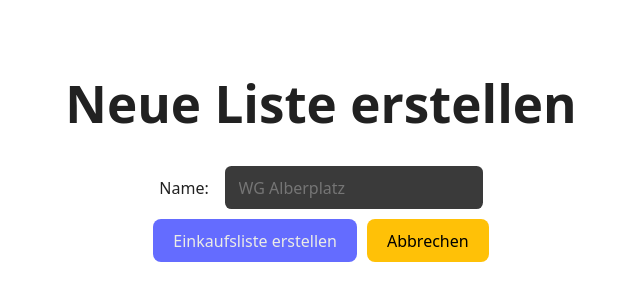
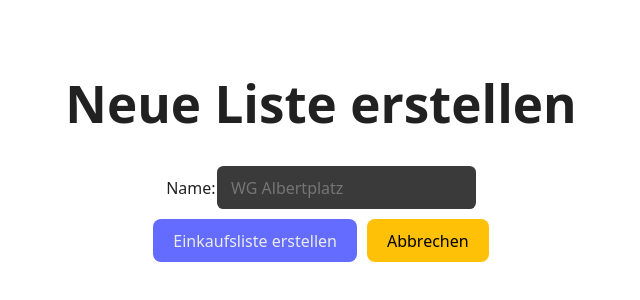
Before and after one commit to Pierro-e/HTWD-SE-shareshop_4B, a Vue app in the folder src/frontend/shareshop_4b/: page /neueliste in a window 1280 px wide. Shown: the part 246-546 px from the top of the page, without its empty margins (319-959 px from the left). Built offline with nearby package versions, Linux system fonts and the light colour scheme.

Commit message:
Formulare besser zentriert

```diff
--- a/src/frontend/shareshop_4b/src/components/CreateAccount.vue
+++ b/src/frontend/shareshop_4b/src/components/CreateAccount.vue
@@ -128,7 +128,7 @@ form {
 }
 
 form label {
-  width: 70px;
+  width: 60px;
 }
 
 button.button-submit {
--- a/src/frontend/shareshop_4b/src/components/NewListForm.vue
+++ b/src/frontend/shareshop_4b/src/components/NewListForm.vue
@@ -7,7 +7,7 @@
           v-model="name"
           type="text"
           id="list_name"
-          placeholder="WG Alberplatz"
+          placeholder="WG Albertplatz"
           required
         />
       </div>
@@ -70,7 +70,7 @@ export default {
 <style scoped>
 
   form label {
-    width: 50px;
+    width: 35px;
   }
 
 </style>
--- a/src/frontend/shareshop_4b/src/components/UserSettings.vue
+++ b/src/frontend/shareshop_4b/src/components/UserSettings.vue
@@ -148,6 +148,10 @@ export default {
 
 
 <style scoped>
+form label {
+  width: 101px;
+}
+
 .success {
   color: green;
 }
--- a/src/frontend/shareshop_4b/src/style.css
+++ b/src/frontend/shareshop_4b/src/style.css
@@ -137,7 +137,6 @@ form div {
 }
 
 form label {
-  width: 125px;
   text-align: right;
 }
 
```
